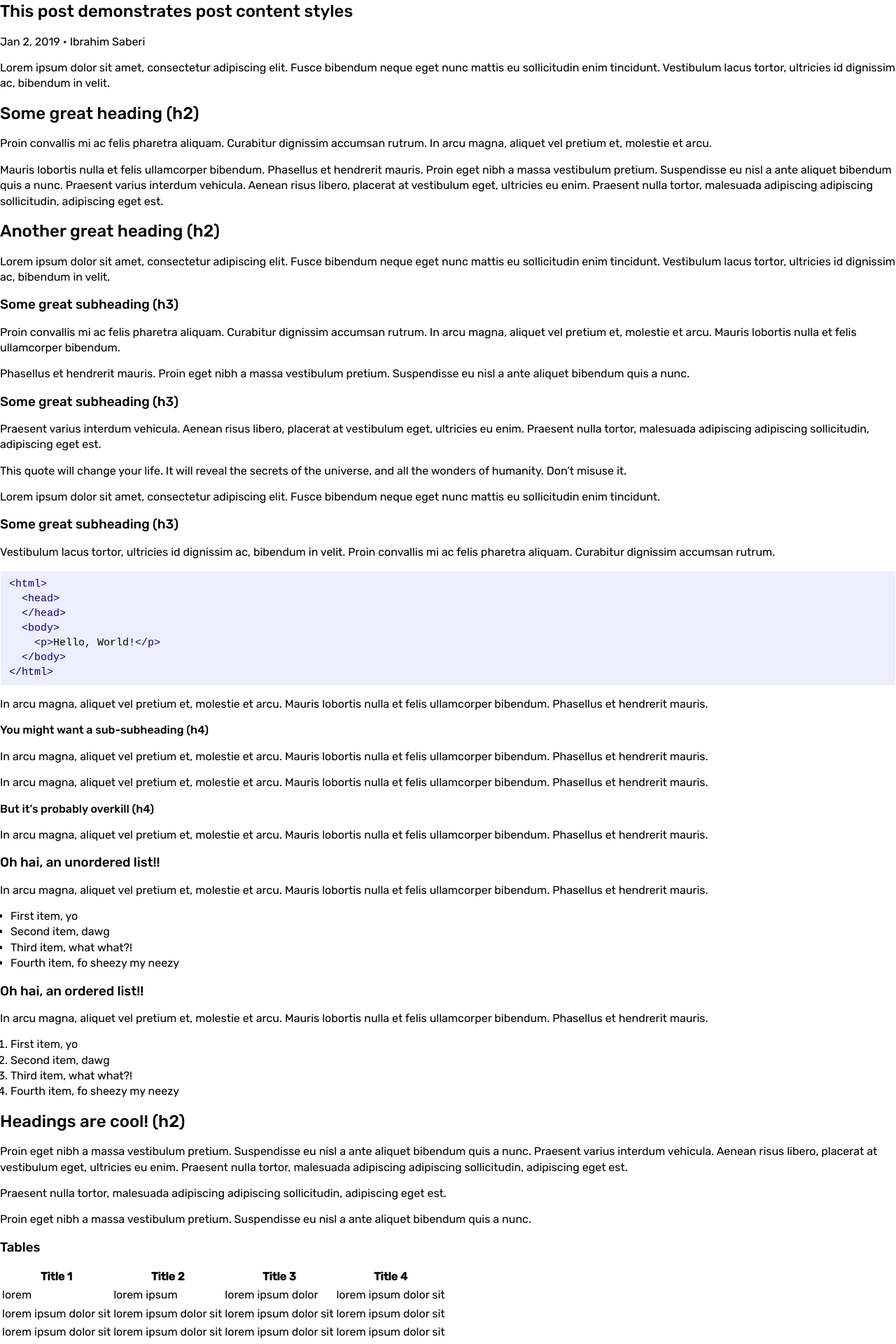
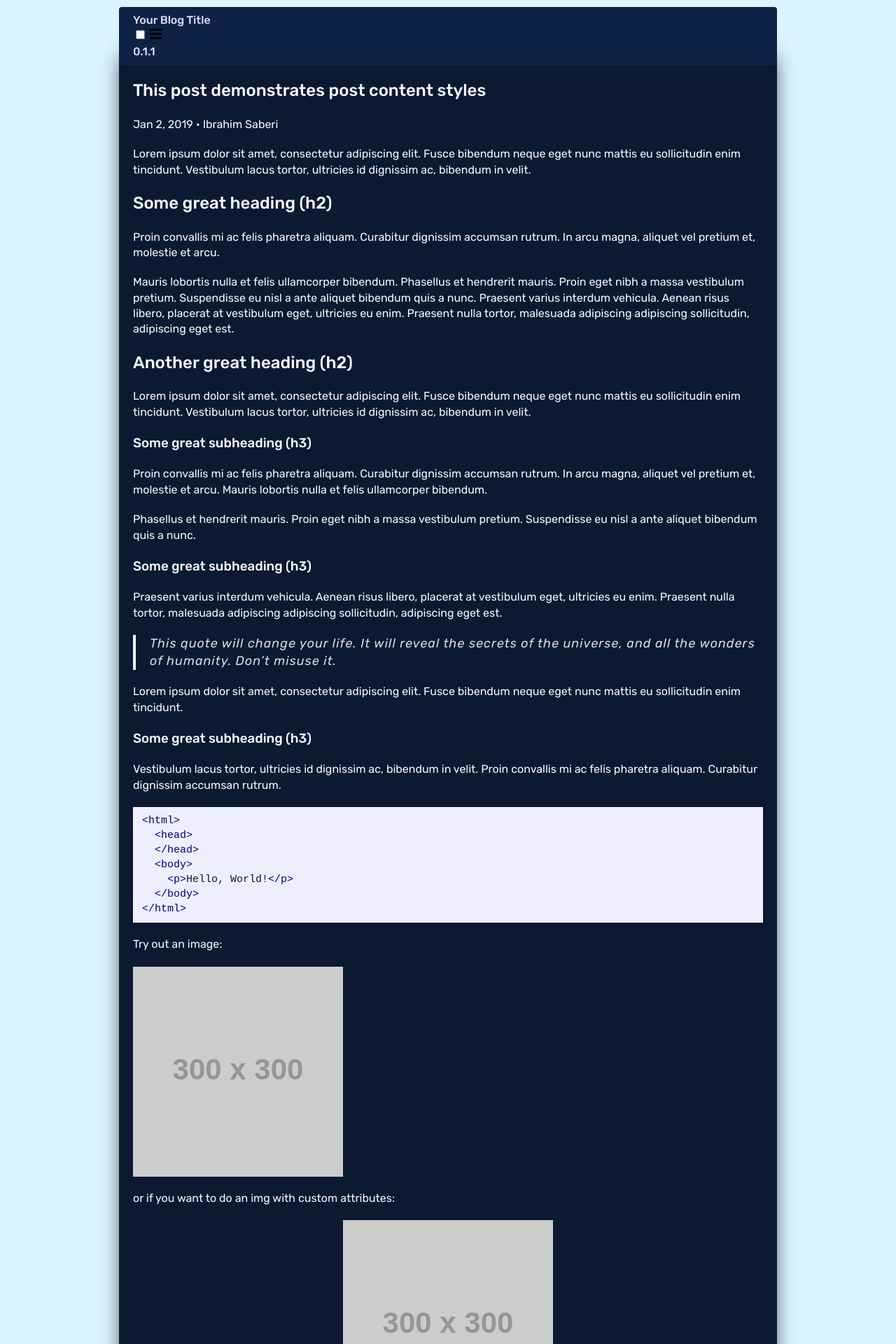
Before and after one commit to GeorgeIpsum/rebuild-theme, a Jekyll site: the page built from _posts/2019-01-02-content-styles.md, in a window 1280 px wide. Shown: the top 1920 px of the page at 70% size. Built offline with Jekyll 4.4.1, drawn with Linux system fonts in a browser that asks for light colours; some of the changed text lies outside the part shown.

Commit message:
clean up basic styling, create some color sets (nothing satisfactory though)

````diff
--- a/_includes/footer.html
+++ b/_includes/footer.html
@@ -0,0 +1,34 @@
+<footer class="site-footer h-card">
+  <data class="u-url" href="{{ "/" | relative_url }}"></data>
+
+  <div class="wrapper">
+
+    <div class="footer-col-wrapper">
+      <div class="footer-col one-half">
+      <h2 class="footer-heading">{{ site.title | escape }}</h2>
+        <ul class="contact-list">
+          <li class="p-name">
+            {%- if site.author -%}
+              {{ site.author | escape }}
+            {%- else -%}
+              {{ site.title | escape }}
+            {%- endif -%}
+            </li>
+            {%- if site.email -%}
+            <li><a class="u-email" href="mailto:{{ site.email }}">{{ site.email }}</a></li>
+            {%- endif -%}
+        </ul>
+      </div>
+
+      <div class="footer-col one-half">
+        <p>{{- site.description | escape -}}</p>
+      </div>
+
+      <div class="social-links">
+        {%- include social.html -%}
+      </div>
+    </div>
+
+  </div>
+
+</footer>
--- a/_includes/header.html
+++ b/_includes/header.html
@@ -0,0 +1,31 @@
+<header class="site-header">
+
+  <div class="header">
+    {%- assign default_paths = site.pages | map: "path" -%}
+    {%- assign page_paths = site.header_pages | default: default_paths -%}
+    {%- assign titles_size = site.pages | map: 'title' | join: '' | size -%}
+    <a class="site-title" rel="author" href="{{ "/" | relative_url }}">{{ site.title | escape }}</a>
+
+    {%- if titles_size > 0 -%}
+      <nav class="site-nav">
+        <input type="checkbox" id="nav-trigger" class="nav-trigger" />
+        <label for="nav-trigger">
+          <span class="menu-icon">
+            <svg viewBox="0 0 18 15" width="18px" height="15px">
+              <path d="M18,1.484c0,0.82-0.665,1.484-1.484,1.484H1.484C0.665,2.969,0,2.304,0,1.484l0,0C0,0.665,0.665,0,1.484,0 h15.032C17.335,0,18,0.665,18,1.484L18,1.484z M18,7.516C18,8.335,17.335,9,16.516,9H1.484C0.665,9,0,8.335,0,7.516l0,0 c0-0.82,0.665-1.484,1.484-1.484h15.032C17.335,6.031,18,6.696,18,7.516L18,7.516z M18,13.516C18,14.335,17.335,15,16.516,15H1.484 C0.665,15,0,14.335,0,13.516l0,0c0-0.82,0.665-1.483,1.484-1.483h15.032C17.335,12.031,18,12.695,18,13.516L18,13.516z"/>
+            </svg>
+          </span>
+        </label>
+
+        <div class="trigger">
+          {%- for path in page_paths -%}
+            {%- assign my_page = site.pages | where: "path", path | first -%}
+            {%- if my_page.title -%}
+            <a class="page-link" href="{{ my_page.url | relative_url }}">{{ my_page.title | escape }}</a>
+            {%- endif -%}
+          {%- endfor -%}
+        </div>
+      </nav>
+    {%- endif -%}
+  </div>
+</header>
--- a/_layouts/default.html
+++ b/_layouts/default.html
@@ -4,7 +4,7 @@
   <body>
     {%- include header.html -%}
     <main class="page-content" aria-label="content">
-      <div class="wrapper">
+      <div class="container">
         {{ content }}
       </div>
     </main>
--- a/_posts/2019-01-02-content-styles.md
+++ b/_posts/2019-01-02-content-styles.md
@@ -46,6 +46,15 @@ Vestibulum lacus tortor, ultricies id dignissim ac, bibendum in velit. Proin con
 </html>
 ```
 
+Try out an image:
+
+![alt text](https://via.placeholder.com/300)
+
+or if you want to do an img with custom attributes:
+
+<p align="center">
+  <img src="https://via.placeholder.com/300" alt="alt text">
+</p>
 
 In arcu magna, aliquet vel pretium et, molestie et arcu. Mauris lobortis nulla et felis ullamcorper bibendum. Phasellus et hendrerit mauris.
 
--- a/_sass/rebuild.scss
+++ b/_sass/rebuild.scss
@@ -15,6 +15,15 @@ $grid-breakpoints: ( //unceremoniously taken from bootstrap 4+ until I find ones
   lg: 992px,
   xl: 1200px
 ) !default;
+
+$rebuild-blue: #0b1933;
+$rebuild-blue-light: #daf5ff;
+$rebuild-white: #f9f9f9;
+$rebuild-baby: #dadafa;
+$rebuild-grey: #dddddd;
+
+$transition-timing: all 150ms ease;
+
 //mixins
 @mixin relative($ratio) {
   font-size: $base-font-size * $ratio;
--- a/_sass/rebuild/_base.scss
+++ b/_sass/rebuild/_base.scss
@@ -9,6 +9,16 @@ dl, dd, ol, ul, figure {
 
 body {
   font: $base-font-weight #{$base-font-size}/#{$base-font-line-height} $base-font;
+  background-color: $rebuild-blue-light;
+  color: $rebuild-white;
+  -webkit-text-size-adjust: 100%;
+  -webkit-font-feature-settings: "kern" 1;
+     -moz-font-feature-settings: "kern" 1;
+       -o-font-feature-settings: "kern" 1;
+          font-feature-settings: "kern" 1;
+  font-kerning: normal;
+  display: flex;
+  flex-direction: column;
   min-height: 100vh;
 }
 
@@ -16,15 +26,29 @@ h1, h2, h3, h4, h5, h6,
 p, blockquote, pre,
 ul, ol, dl, figure,
 %vertical-rhythm {
-  margin-bottom: 15px; //make this consistent and not grossly large
+  margin-bottom: 20px; //make this consistent and not grossly large
 }
 
 main {
   display: block;
 }
 
+img {
+  max-width: 100%;
+  vertical-align: middle;
+}
+
+figure > img {
+  display: block;
+}
+
+figcaption {
+  font-size: relative($base-font-size,0.8);
+}
+
+
 ul, ol {
-  margin-left: 15px;
+  margin-left: 20px;
 }
 
 li {
@@ -37,6 +61,35 @@ li {
 h1,h2,h3,h4,h5,h6 {
   font-weight: $bold-font-weight;
 }
+
+a {
+  transition: $transition-timing;
+  font-weight: $bold-font-weight;
+  color: $rebuild-baby;
+  text-decoration: none;
+
+  &:visited {
+    color: darken($rebuild-baby, 5%);
+  }
+
+  &:hover {
+    color: $rebuild-white;
+  }
+}
+
+blockquote {
+  color: $rebuild-grey;
+  border-left: 4px solid lighten($rebuild-grey, 10%);
+  padding-left: 20px;
+  @include relative(1.125);
+  letter-spacing: 1px;
+  font-style: italic;
+
+  > :last-child {
+    margin-bottom: 0;
+  }
+}
+
 
 pre,
 code {
@@ -58,5 +111,72 @@ pre {
     border: 0;
     padding-right: 0;
     padding-left: 0;
+    color: $rebuild-blue;
   }
 }
+
+.container {
+  max-width: 900px;
+  margin-right: auto;
+  margin-left: auto;
+  padding: 30px 20px 0 20px;
+  background-color: $rebuild-blue;
+  min-height: 100vh;
+  box-shadow: 0 -10px 30px -8px #111;
+  border-radius: 4px;
+}
+
+.header {
+  max-width: 900px;
+  margin-right: auto;
+  margin-left: auto;
+  margin-top: 10px;
+  margin-bottom: -10px;
+  padding: 8px 20px 8px 20px;
+  background-color: lighten($rebuild-blue,4%);
+  position: relative;
+  border-radius: 4px;
+}
+
+.orange {
+  color: #FF4500;
+}
+
+.grey {
+  color: $rebuild-grey;
+}
+
+.svg-icon {
+  width: 16px;
+  height: 16px;
+  display: inline-block;
+  fill: currentColor;
+  padding: 5px 3px 2px 5px;
+  vertical-align: text-bottom;
+}
+
+table {
+  margin-bottom: 20px;
+  width: 100%;
+  text-align: left;
+  color: lighten($rebuild-white, 18%);
+  border-collapse: collapse;
+  border: 1px solid lighten($rebuild-blue, 10%);
+  tr {
+    &:nth-child(even) {
+      background-color: lighten($rebuild-blue, 20%);
+    }
+  }
+  th, td {
+    padding: 6px 10px;
+  }
+  th {
+    background-color: lighten($rebuild-blue, 10%);
+    border: 1px solid darken($rebuild-blue, 15%);
+    border-bottom-color: darken($rebuild-blue, 20%);
+    font-weight: $bold-font-weight;
+  }
+  td {
+    border: 1px solid $rebuild-blue;
+  }
+}
````
Also changed, not shown: other parts of _posts/2019-01-02-content-styles.md (+4 -0 lines), _includes/google-analytics.html (+8 -0 lines).
